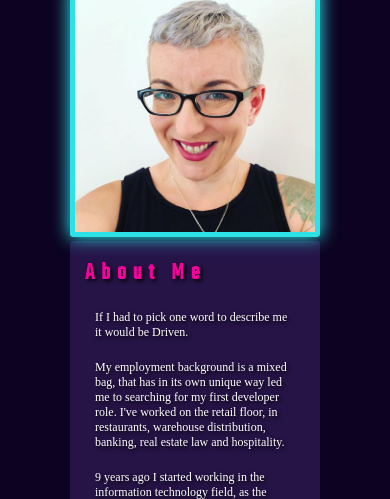
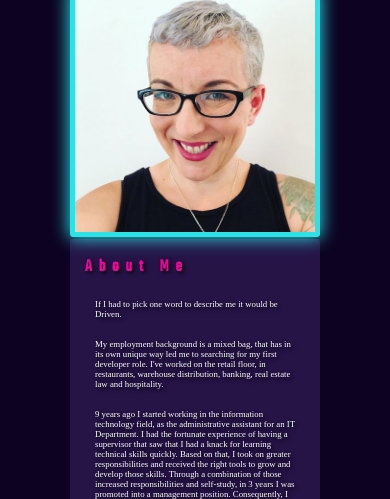
Before and after one commit to arwehrman/ar-wehrman-portfolio, a Gatsby site: page / in a window 390 px wide. Shown: the part 345-844 px from the top of the page. Built offline with nearby package versions, Linux system fonts and the light colour scheme; Gatsby itself is replaced by a stand-in of ours; a web font is replaced by a local one.

Commit message:
playing around with responsiveness

```diff
--- a/src/components/layout.css
+++ b/src/components/layout.css
@@ -199,9 +199,9 @@ img.derby {
   box-shadow: 0 0 5px #2de2e6, 0 0 10px #2de2e6, 0 0 10px #05DDDD,
   0 0 10px #05DDDD, 0 0 10px #05DDDD, 0 0 15px #05DDDD, 0 0 15px #05DDDD;
 }
+
 .job {
   padding: 20px;
-
 }
 
 .job h3 {
@@ -324,3 +324,24 @@ a.logo span {
     box-shadow: 0px 0px 17px 1px #2de2e6;
   }
 }
+
+/* 1200px / 16px = 75em */
+@media (max-width: 75em) {
+  body {
+    font-size: 60%;
+  }
+}
+
+/* 980px / 16px = 61.25em */
+@media (max-width: 61.25em) {
+  body {
+    font-size: 58%;
+  }
+}
+
+/* 460px / 16px = 28.75em */
+@media (max-width: 28.75em) {
+  body {
+    font-size: 55%;
+  }
+}
--- a/src/pages/facts.js
+++ b/src/pages/facts.js
@@ -27,7 +27,6 @@ const Facts = () => {
     <Layout>
       <div className="facts">
         <div className="skills">
-
           <div className="skillBlock">
             <h3>Core</h3>
             <ul>
@@ -54,7 +53,6 @@ const Facts = () => {
             <ul>
               <li>Project Management</li>
               <li>Software Documetation</li>
-
             </ul>
           </div>
           <div className="skillBlock">
```
